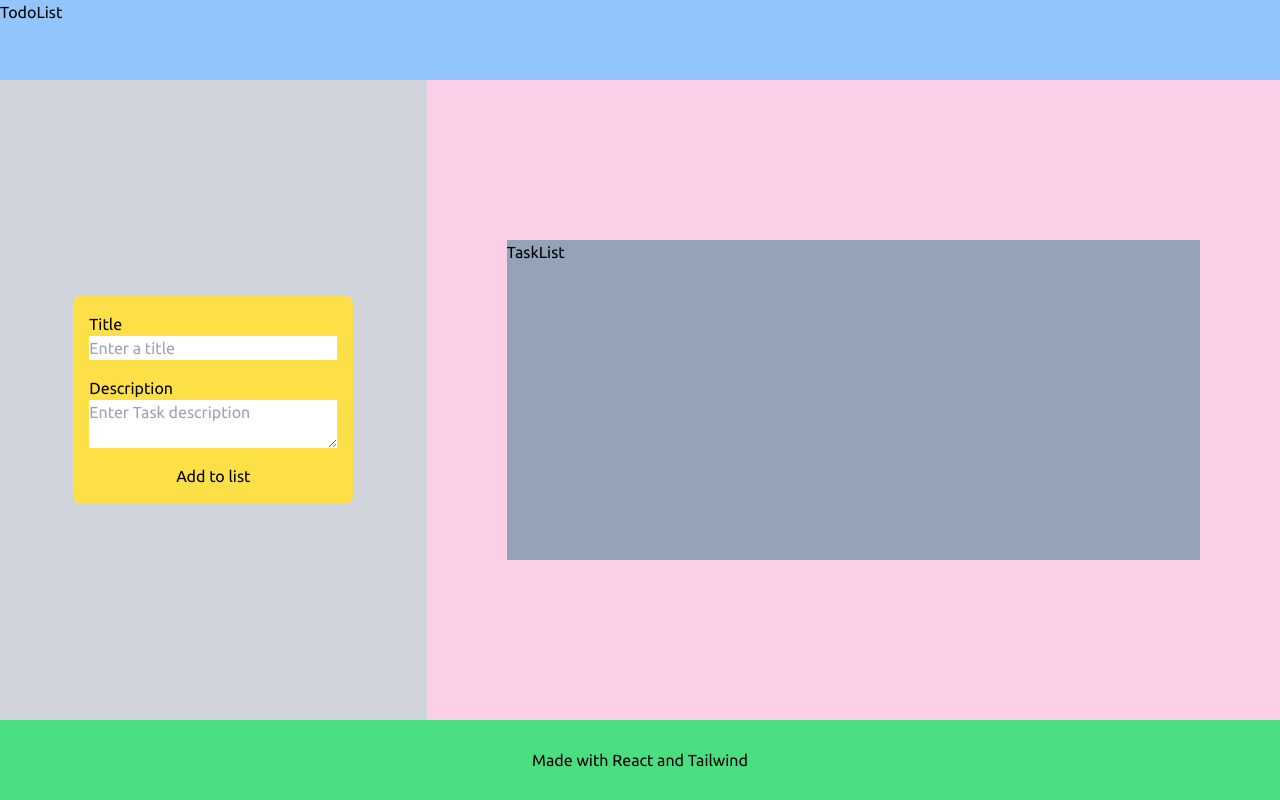
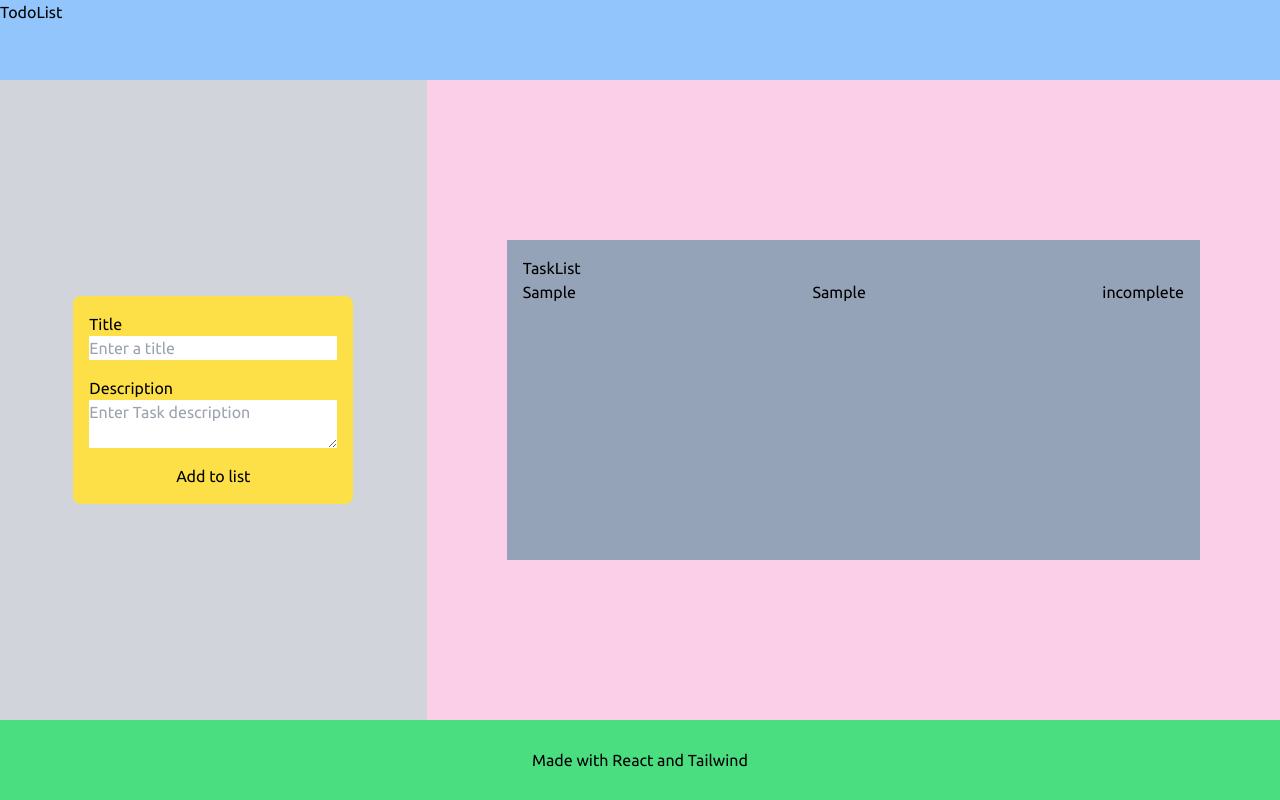
Before and after one commit to stormrageqb/OIBSIP, a React (Vite) app in the folder react-todo-list/: page / in a window 1280 px wide. Both pictures are taken after typing "Sample", "Sample" into the empty fields and a click on the button "Add to list". Built offline with nearby package versions, Linux system fonts and the light colour scheme.

Commit message:
displaying taskList and storing in localStorage

```diff
--- a/react-todo-list/src/App.jsx
+++ b/react-todo-list/src/App.jsx
@@ -1,13 +1,15 @@
 import { Footer, Navbar, TaskEntry, TaskList } from "./components";
+import { useLocalStorage } from './hooks';
 
 function App() {
+  const [tasks, setTasks] = useLocalStorage("tasks", []);
 
   return (
     <>
       <Navbar />
       <main>
-        <TaskEntry />
-        <TaskList />
+        <TaskEntry {...{ tasks, setTasks }} />
+        <TaskList {...{ tasks, setTasks }} />
       </main>
       <Footer />
     </>
--- a/react-todo-list/src/components/TaskEntry.jsx
+++ b/react-todo-list/src/components/TaskEntry.jsx
@@ -1,7 +1,6 @@
 import React, { useState } from 'react';
 
-const TaskEntry = () => {
-  const [tasks, setTasks] = useState([]);
+const TaskEntry = ({ tasks, setTasks }) => {
   const [inputs, setInputs] = useState({});
 
   const handleChange = (event) => {
@@ -15,6 +14,7 @@ const TaskEntry = () => {
   const handleSubmit = (event) => {
     event.preventDefault();
     // alert(inputs);
+    setInputs(inputs.status = false)
     console.log(inputs);
     setTasks(prev => [...prev, inputs]);
     setInputs({});
--- a/react-todo-list/src/components/TaskList.jsx
+++ b/react-todo-list/src/components/TaskList.jsx
@@ -1,10 +1,17 @@
 import React from 'react'
 
-const TaskList = () => {
+const TaskList = ({ tasks, setTasks }) => {
   return (
     <section className='bg-pink-200 w-2/3 flex items-center justify-center px-20'>
-      <div className="container bg-slate-400 min-h-[40vh]">
+      <div className="container bg-slate-400 min-h-[40vh] p-4">
         TaskList
+        {tasks.map((value, key) => (
+          <div key={key} className='flex justify-between'>
+            <div>{value.title}</div>
+            <div>{value.desc}</div>
+            <div>{value.status ? 'complete' : 'incomplete'}</div>
+          </div>
+        ))}
       </div>
     </section>
   )
--- /dev/null
+++ b/react-todo-list/src/hooks/index.js
@@ -0,0 +1,5 @@
+import { useLocalStorage } from "./localStorage";
+
+export {
+    useLocalStorage,
+}
--- /dev/null
+++ b/react-todo-list/src/hooks/localStorage.jsx
@@ -0,0 +1,21 @@
+import { useState, useEffect } from "react";
+
+function getStorageValue(key, defaultValue) {
+    // getting stored value
+    const saved = localStorage.getItem(key);
+    const initial = JSON.parse(saved);
+    return initial || defaultValue;
+}
+
+export const useLocalStorage = (key, defaultValue) => {
+    const [value, setValue] = useState(() => {
+        return getStorageValue(key, defaultValue);
+    });
+
+    useEffect(() => {
+        // storing input name
+        localStorage.setItem(key, JSON.stringify(value));
+    }, [key, value]);
+
+    return [value, setValue];
+};
```
